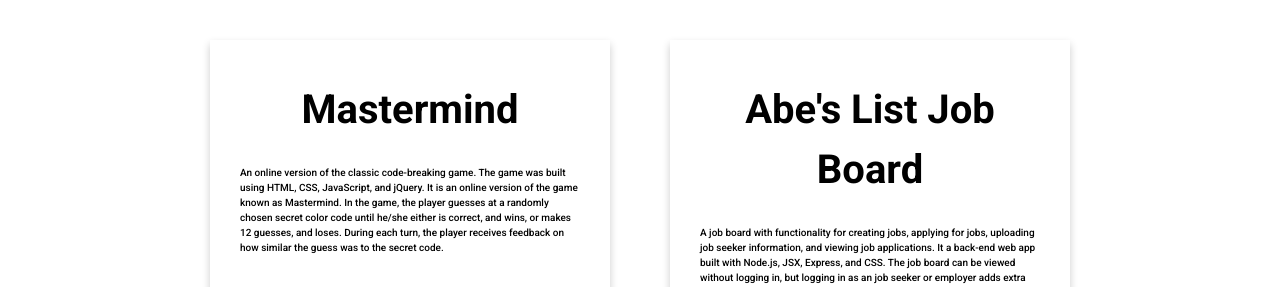
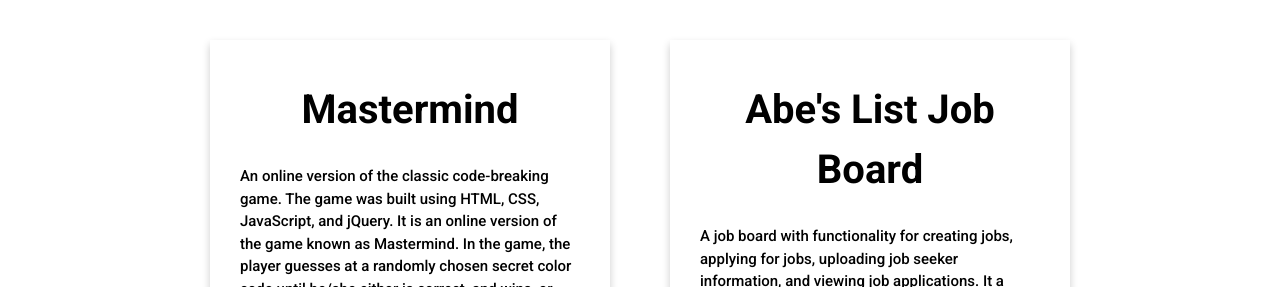
Before and after one commit to abepolk/abe-polk-general-assembly-portfolio, a website: page public/projects.html in a window 1280 px wide. Shown: the part 665-952 px from the top of the page. Drawn offline with Linux system fonts and the light colour scheme.

Commit message:
Make project descriptions legible

```diff
--- a/public/styles.css
+++ b/public/styles.css
@@ -122,6 +122,9 @@
 .card > img {
   max-width: 30rem;
 }
+.card p {
+  font-size: 1.5rem;
+}
 .card > a:link, .card > a:visited, .card > a {
   text-decoration: none;
   color: #000000;
```
Also changed, not shown: package.json (line endings or trailing spaces), 1 other file.
